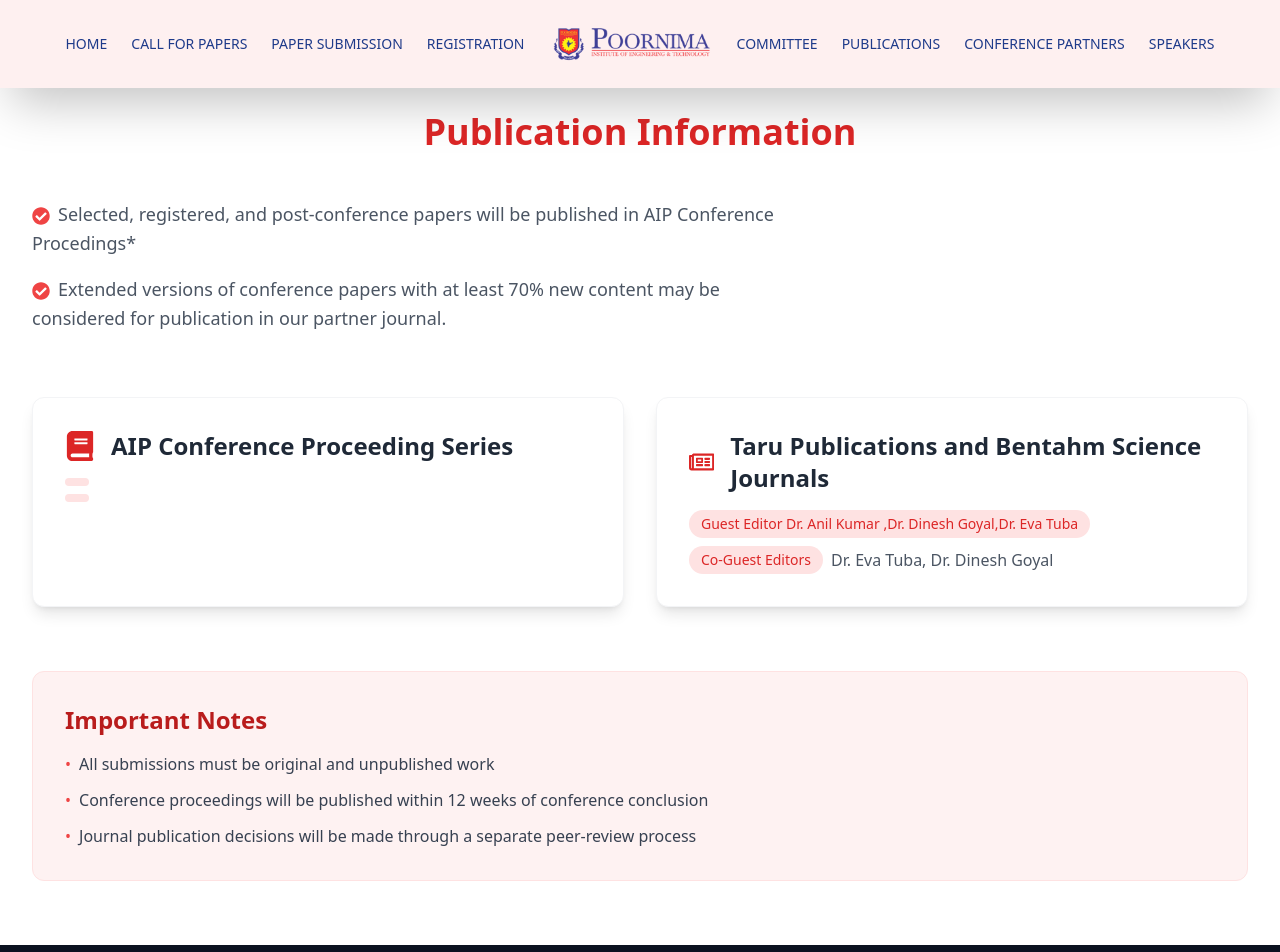
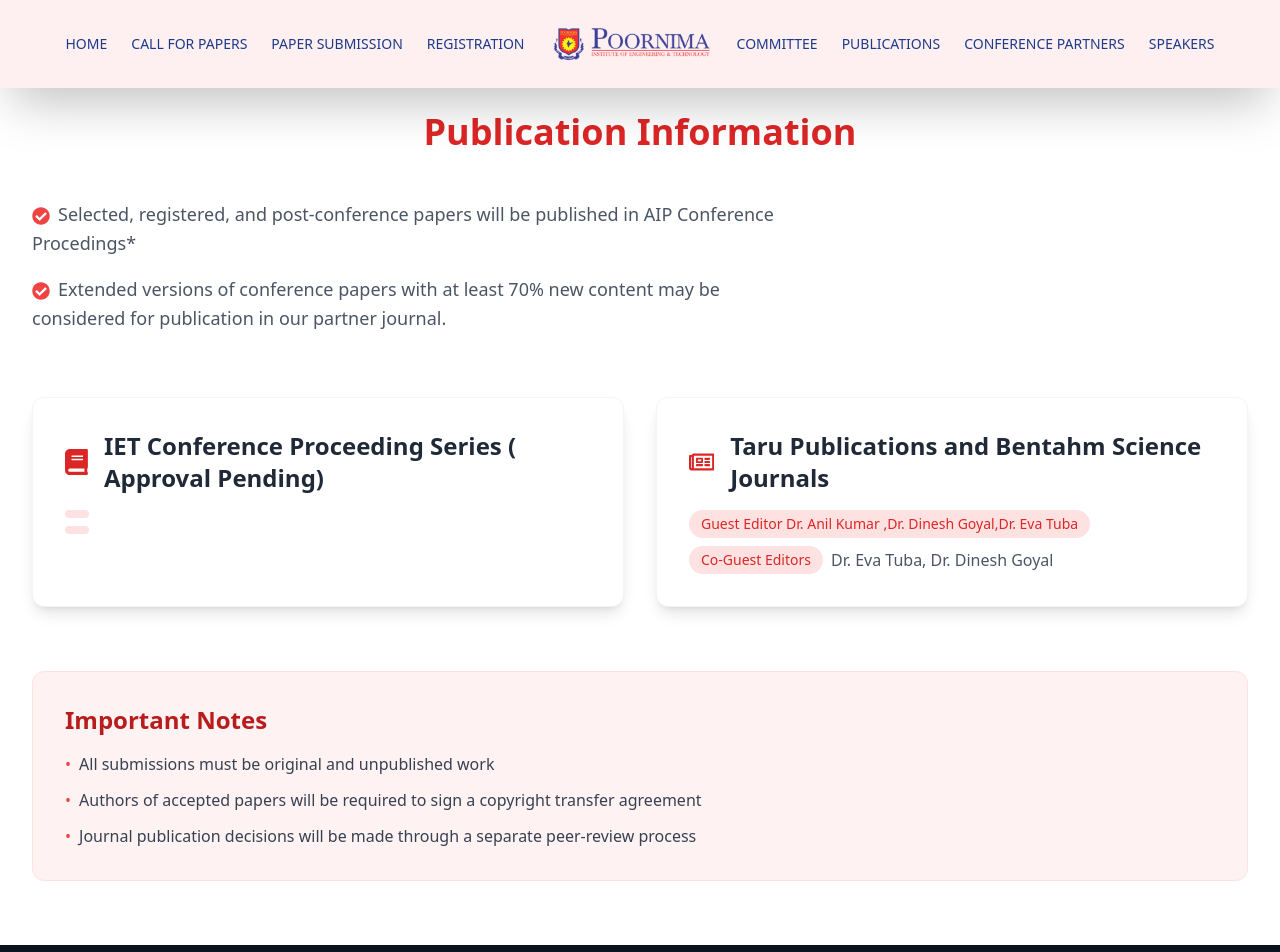
Before and after one commit to Diyamehta60/Department_conference, a React (Vite) app: page /publications in a window 1280 px wide. Shown: the top 952 px of the page. Built offline with nearby package versions, Linux system fonts and the light colour scheme.

Commit message:
via anil sir

```diff
--- a/src/pages/Publications.jsx
+++ b/src/pages/Publications.jsx
@@ -30,7 +30,7 @@ const Publications = () => {
             <div className="flex items-center mb-4">
               <FaBook className="text-red-600 text-3xl mr-4" />
               <h2 className="text-2xl font-bold text-gray-800">
-              AIP Conference Proceeding Series
+              IET Conference Proceeding Series ( Approval Pending)
               </h2>
             </div>
             <ul className="space-y-2 text-gray-600">
@@ -89,8 +89,7 @@ const Publications = () => {
             </li>
             <li className="flex items-start">
               <span className="text-red-500 mr-2">•</span>
-              Conference proceedings will be published within 12 weeks of
-              conference conclusion
+              Authors of accepted papers will be required to sign a copyright transfer agreement
             </li>
             <li className="flex items-start">
               <span className="text-red-500 mr-2">•</span>
```
